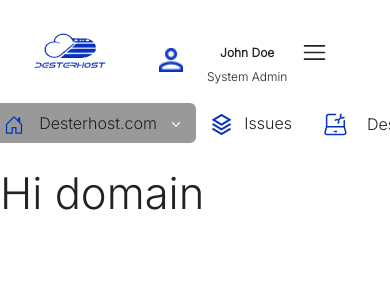
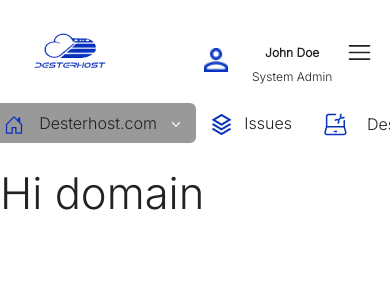
Before and after one commit to Michvista/desterhost-dashboard, a React (Create React App) app: page / in a window 390 px wide. Shown: the top 300 px of the page. Built offline with nearby package versions, Linux system fonts and the light colour scheme.

Commit message:
Update home.css

```diff
--- a/src/pages/home.css
+++ b/src/pages/home.css
@@ -861,8 +861,8 @@ margin:auto;
 display:flex !important;
 align-items:center;
 justify-content:center;
+justify-content:space-evenly;
 gap:20x;
-width:100%;
 
 }
 
```
